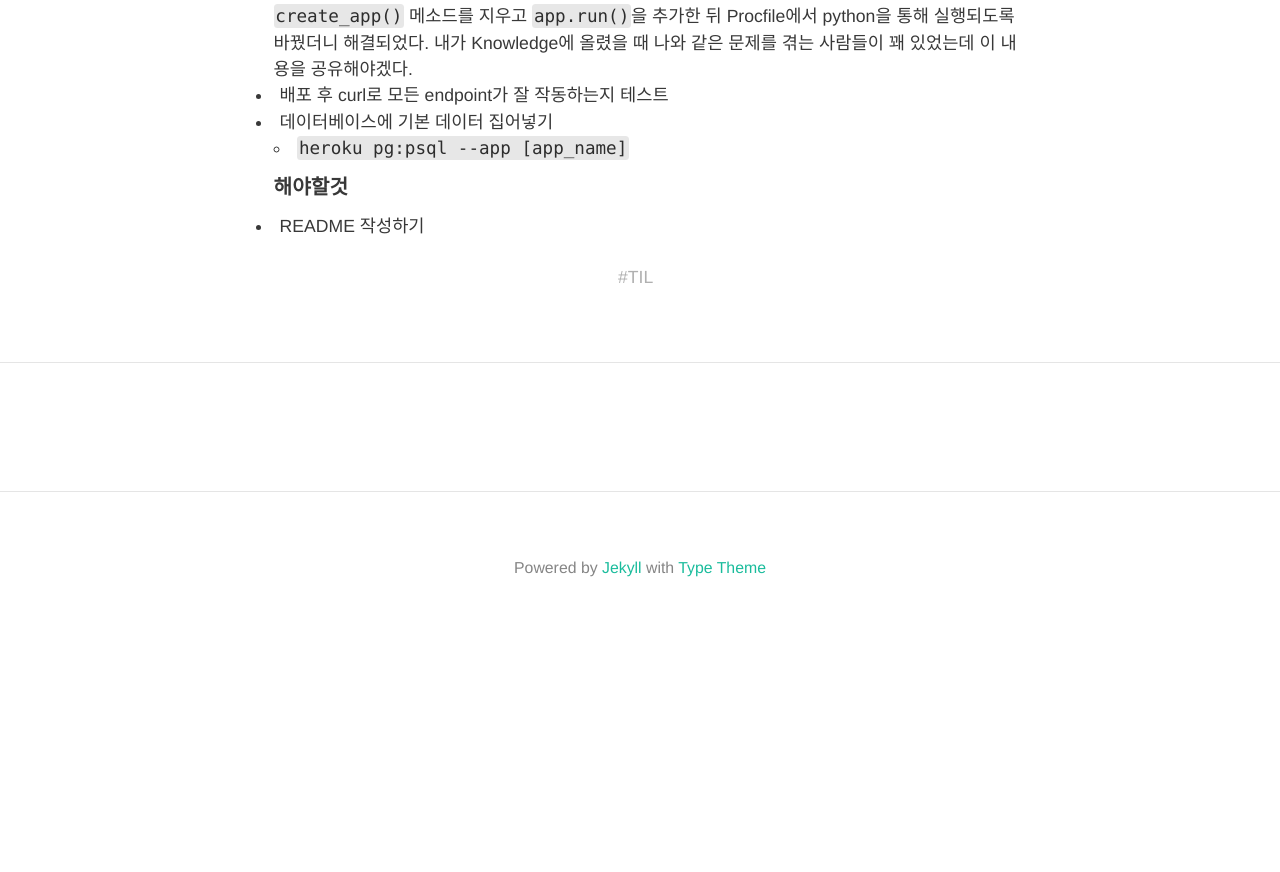
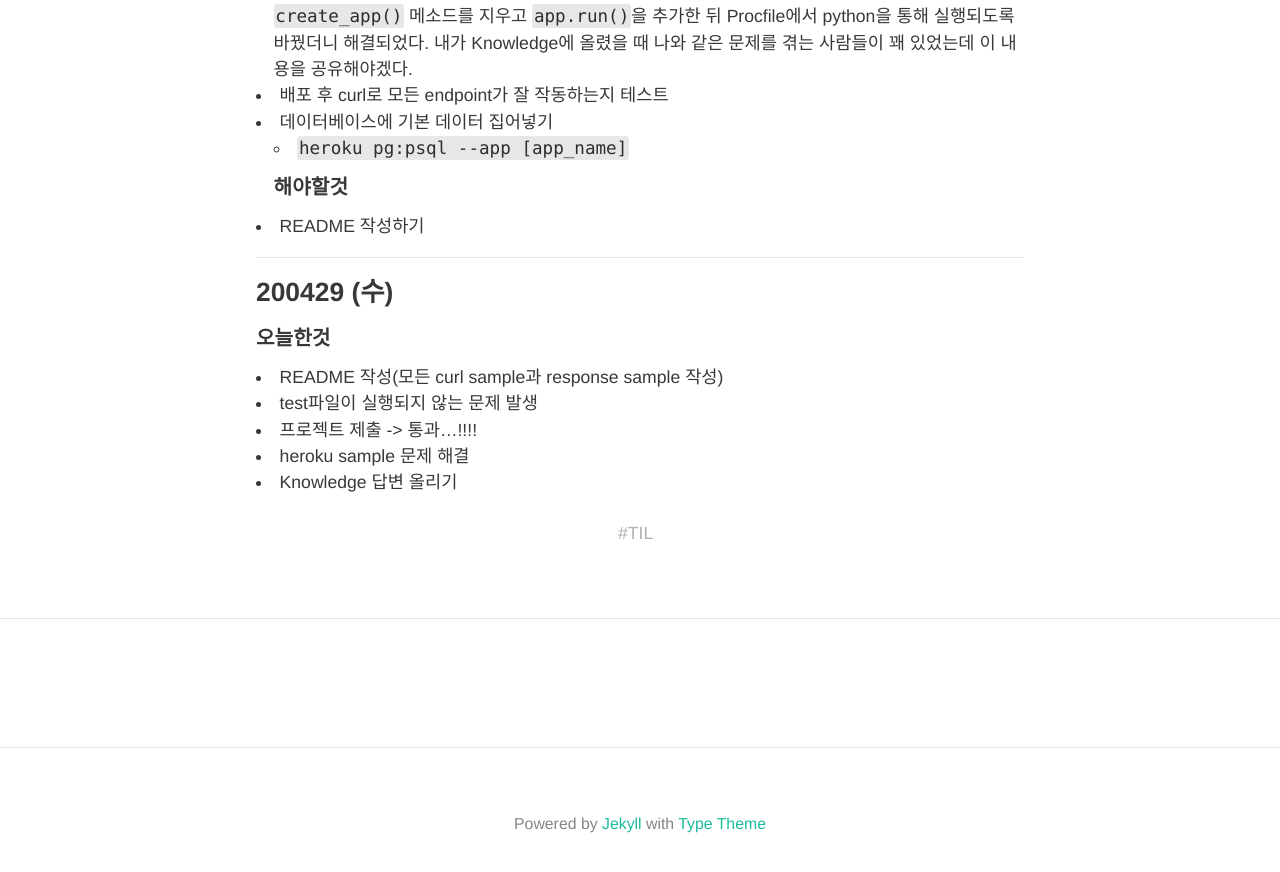
Before and after one commit to HyunlangBan/hyunlangban.github.io, a Jekyll site: the page built from _posts/TIL/2020-04-27-week-til.md, in a window 1280 px wide and 900 px high, scrolled down 828 px. Shown: the top 872 px of the window. Built offline with Jekyll 4.4.1, drawn with Linux system fonts in a browser that asks for light colours; nearby versions of some CDN libraries; some web fonts are replaced; comment, search, counter and statistics services are not loaded; before the commit the page ends 1472 px from its top, so only the background shows below that.

Commit message:
Add 200429 TIL

```diff
--- a/_posts/TIL/2020-04-27-week-til.md
+++ b/_posts/TIL/2020-04-27-week-til.md
@@ -23,3 +23,13 @@ title: 200427-200503 TIL
   - `heroku pg:psql --app [app_name]`
 #### 해야할것
 - README 작성하기
+
+---
+
+### 200429 (수)
+#### 오늘한것
+- README 작성(모든 curl sample과 response sample 작성)
+- test파일이 실행되지 않는 문제 발생
+- 프로젝트 제출 -> 통과...!!!!
+- heroku sample 문제 해결
+- Knowledge 답변 올리기
```
